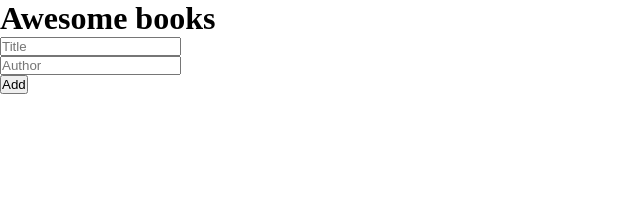
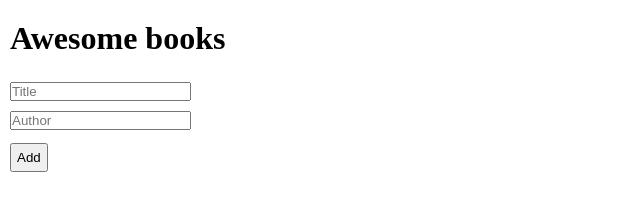
Before and after one commit to marurevi/Awesome-books, a plain HTML site: page index.html in a window 1280 px wide. Shown: the whole page, without its empty margins (0-640 px from the left). Drawn offline with Linux system fonts and the light colour scheme.

Commit message:
Readme & Licence, style to css and required inputs

```diff
--- a/index.html
+++ b/index.html
@@ -11,9 +11,9 @@
   <h1>Awesome books</h1>
   <div id="bookshelf"></div>
     <form id="mybookshelf">
-      <input type="text" placeholder="Title" id="newName">
+      <input type="text" placeholder="Title" id="newName" required>
       <br>
-      <input type="text" placeholder="Author" id="newAuthor">
+      <input type="text" placeholder="Author" id="newAuthor" required>
       <br>
       <button type="submit" id="add">Add</button>
     </form>
--- a/script.js
+++ b/script.js
@@ -21,10 +21,10 @@ function retrievedata() {
     books = JSON.parse(localStorage.getItem('booksdata'));
   }
   for (let i = 0; i < books.length; i += 1) {
-    const bookname = document.createElement('div');
+    const bookname = document.createElement('h4');
     bookname.innerHTML = books[i].name;
     bookShelf.appendChild(bookname);
-    const bookauthor = document.createElement('div');
+    const bookauthor = document.createElement('h4');
     bookauthor.innerHTML = books[i].author;
     bookShelf.appendChild(bookauthor);
     const removeButton = document.createElement('button');
@@ -39,7 +39,6 @@ function retrievedata() {
 }
 
 function addNewBook() {
-  // const book = new Book(title.value, author.value);
   const book = { name: title.value, author: author.value };
   books.push(book);
   savedata();
--- a/style.css
+++ b/style.css
@@ -2,3 +2,17 @@
   margin: 0;
   padding: 0;
 }
+
+h1 {
+  margin: 20px 10px;
+}
+
+h4,
+input {
+  margin: 5px 10px;
+}
+
+button {
+  padding: 5px;
+  margin: 8px 10px;
+}
```
Also changed, not shown: README.md, 1 other file.
